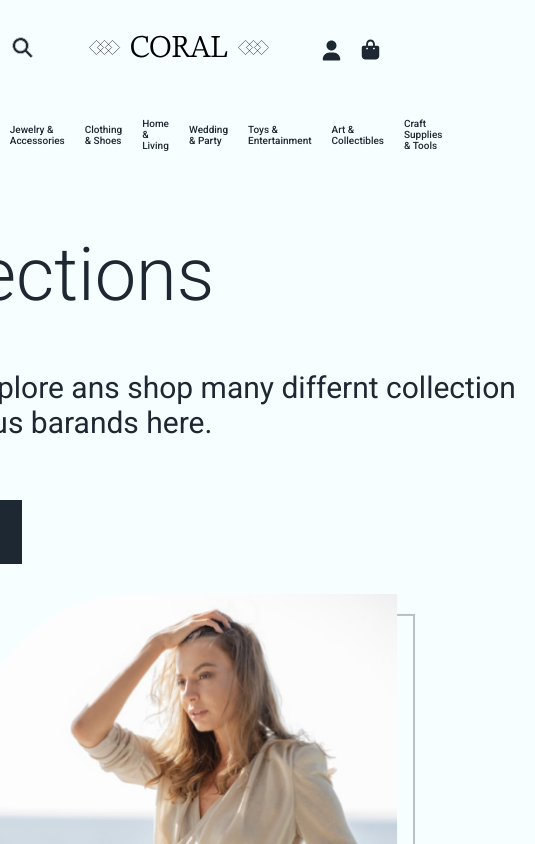
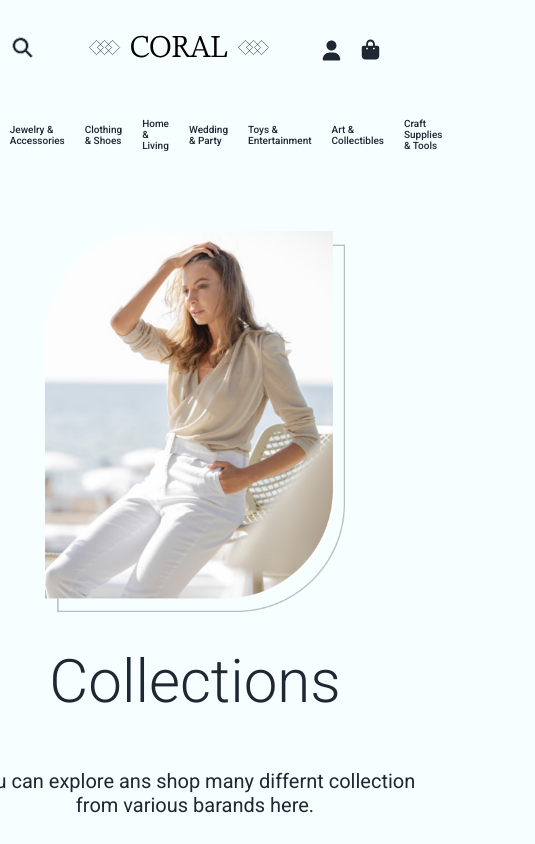
Before and after one commit to JuanLuky/coral-ecommerce-angular, an Angular app: page / in a window 390 px wide. Shown: the top 844 px of the page, 535 px wide, since content can reach past the window. Built offline with nearby package versions, Linux system fonts and the light colour scheme; no server answers.

Commit message:
Style: deixando o site responsivo

```diff
--- a/src/app/components/main/main.component.scss
+++ b/src/app/components/main/main.component.scss
@@ -16,20 +16,45 @@
     }
 
     .content-text {
-      width: 680px;
+      max-width: 680px;
+
+      @media screen and (max-width: 980px) {
+        display: flex;
+        flex-direction: column;
+        align-items: center;
+      }
+
       h1 {
         font-size: 74px;
         font-weight: 300;
         margin-bottom: 52px;
+
+        @media screen and (max-width: 980px) {
+          text-align: center;
+          font-size: 60px;
+        }
       }
       p {
         font-size: 30px;
+        margin-bottom: 50px;
+
+        @media screen and (max-width: 980px) {
+          text-align: center;
+          width: 450px;
+          font-size: 20px;
+          margin-bottom: 30px;
+
+        }
       }
 
     }
 
     .content-image {
       width: 440px;
+      @media screen and (max-width: 700px) {
+        width: 300px;
+        order: -1;
+      }
       img {
         width: 100%;
         height: 100%;
@@ -61,9 +86,10 @@
       display: flex;
       align-items: center;
       justify-content: space-between;
+      margin-bottom: 35px;
+
 
       .list-filter {
-        margin-bottom: 35px;
         ul {
           display: flex;
           align-items: center;
@@ -82,13 +108,13 @@
       }
     }
     .filter {
-      margin: 0;
       font-size: 12px;
       padding: 5px 10px;
     }
 
     .card-container {
       display: flex;
+      justify-content: center;
       gap: 30px;
       flex-wrap: wrap;
       align-items: center;
@@ -100,6 +126,7 @@
         width: 306px;
         transition: .1s ease-in;
         &:hover {
+          opacity: 0.9;
           transform: scale(1.03);
         }
 
@@ -133,7 +160,6 @@
             font-size: 20px;
           }
           button {
-            margin: 0;
             margin-top: 20px;
             font-size: 14px;
             padding: 6px 12px ;
--- a/src/styles.scss
+++ b/src/styles.scss
@@ -28,7 +28,6 @@ ul, ol, li {
   align-items: center;
   gap: 8px;
 
-  margin-top: 60px;
   padding: 20px 26px;
 
   border: none;
```
